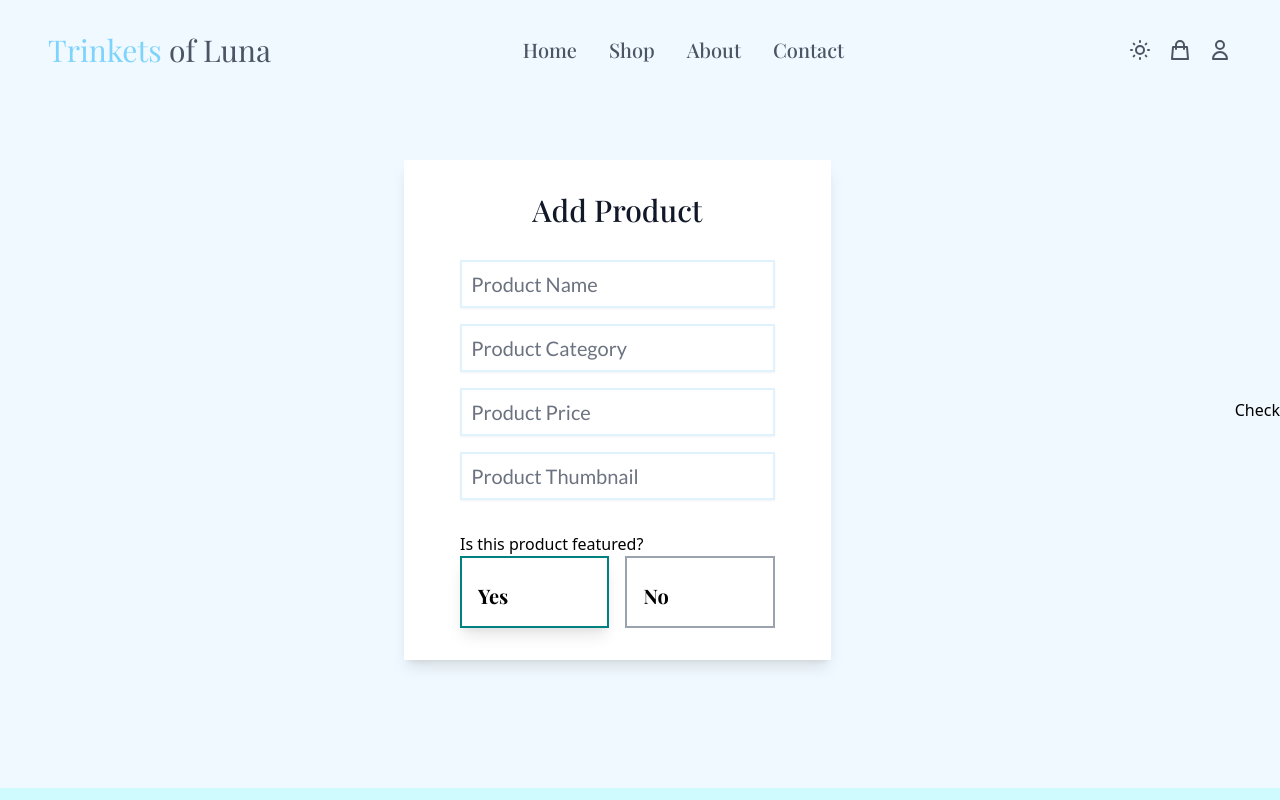
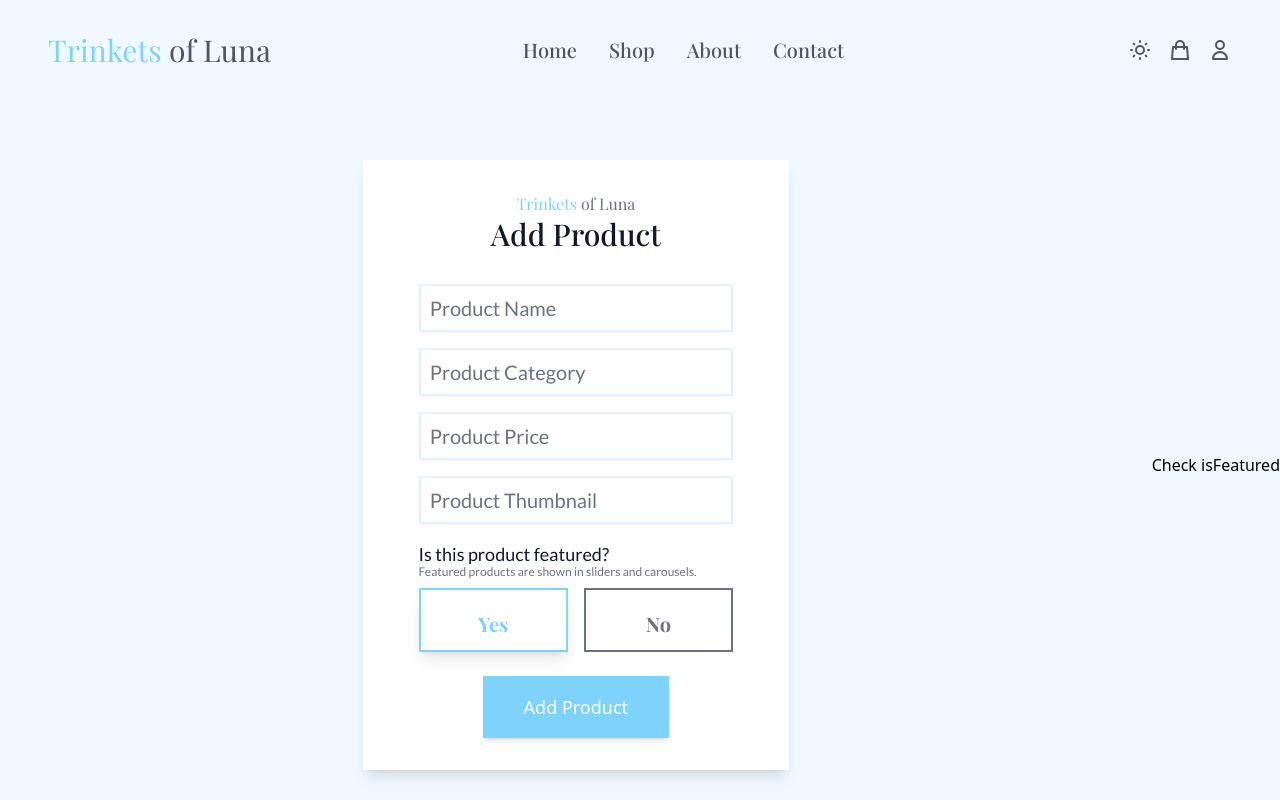
Before and after one commit to cedricquitor/trinketsofluna-ecommerce-web-app, a React (Create React App) app: page /admin/add in a window 1280 px wide. Shown: the top 800 px of the page. Built offline with nearby package versions, Linux system fonts and the light colour scheme; no server answers.

Commit message:
Finished UI of add product in admin panel

```diff
--- a/src/components/AddProduct.jsx
+++ b/src/components/AddProduct.jsx
@@ -3,6 +3,7 @@ import React, { useState, useEffect, useRef } from "react";
 const AddProduct = () => {
   const handleSubmit = async (e) => {
     console.log(e);
+    e.preventDefault();
   };
 
   const [isFeatured, setIsFeatured] = useState(true);
@@ -28,6 +29,9 @@ const AddProduct = () => {
     <section className="mt-20 flex justify-center">
       <div className="mx-auto my-auto py-8 w-5/6 md:w-2/3 xl:w-1/3 2xl:w-1/4 bg-white shadow-lg dark:bg-gray-700">
         <div className="mx-8 md:mx-16 mb-4 md:mb-8">
+          <h1 className="text-center font-playfair text-gray-500 dark:text-zinc-100">
+            <span className="text-sky-300 dark:text-sky-500">Trinkets</span> of Luna
+          </h1>
           <h1 className="mb-2 font-playfair font-medium text-gray-900 text-2xl md:text-3xl text-center dark:text-zinc-100">Add Product</h1>
         </div>
         <div className="relative px-10">
@@ -56,27 +60,31 @@ const AddProduct = () => {
                 Product Thumbnail
               </label>
             </div>
-            <div className="mt-8">
-              <p>Is this product featured?</p>
+            <div className="mt-4">
+              <div className="flex flex-col mb-2">
+                <p className="font-lato text-gray-900 text-lg -mb-1 dark:text-zinc-100">Is this product featured?</p>
+                <span className="font-lato text-xs text-gray-500 dark:text-gray-400">Featured products are shown in sliders and carousels.</span>
+              </div>
               <div className="flex">
                 <div className="pr-2 w-full">
-                  <input className="hidden" id="radio_1" type="radio" name="radio" onChange={handleRadioChange} defaultChecked />
-                  <label className="flex flex-col p-4 border-2 border-gray-400 cursor-pointer" htmlFor="radio_1">
-                    <span className="text-xl font-bold font-playfair mt-2">Yes</span>
+                  <input className="hidden input__radio" id="radio_1" type="radio" name="radio" onChange={handleRadioChange} defaultChecked />
+                  <label className="flex flex-col p-2 border-2 border-gray-500 cursor-pointer transition duration-300 hover:border-sky-200 hover:shadow-md active:border-sky-500 dark:border-gray-400 md:p-3" htmlFor="radio_1">
+                    <span className="text-xl font-bold font-playfair mt-2 mx-auto">Yes</span>
                   </label>
                 </div>
                 <div className="pl-2 w-full">
-                  <input className="hidden" id="radio_2" type="radio" name="radio" onChange={handleRadioChange} />
-                  <label className="flex flex-col p-4 border-2 border-gray-400 cursor-pointer" htmlFor="radio_2">
-                    <span className="text-xl font-bold font-playfair mt-2">No</span>
+                  <input className="hidden input__radio" id="radio_2" type="radio" name="radio" onChange={handleRadioChange} />
+                  <label className="flex flex-col p-2 border-2 border-gray-500 cursor-pointer transition duration-300 hover:border-sky-200 hover:shadow-md active:border-sky-500 dark:border-gray-400 md:p-3" htmlFor="radio_2">
+                    <span className="text-xl font-bold font-playfair mt-2 mx-auto">No</span>
                   </label>
                 </div>
               </div>
             </div>
+            <button className="btn--primary mt-6 mx-auto">Add Product</button>
           </form>
         </div>
       </div>
-      <button onClick={() => console.log(isFeatured)}>Check</button>
+      <button onClick={() => console.log(isFeatured)}>Check isFeatured</button>
     </section>
   );
 };
--- a/src/styles/styles.css
+++ b/src/styles/styles.css
@@ -103,7 +103,10 @@
 }
 /* ---------- Slider Styles End ---------- */
 
-input:checked + label {
-  border-color: teal;
-  box-shadow: 0 10px 15px -3px rgba(0, 0, 0, 0.1), 0 4px 6px -2px rgba(0, 0, 0, 0.05);
+.input__radio + label {
+  @apply text-gray-500 dark:text-gray-400;
 }
+
+.input__radio:checked + label {
+  @apply border-sky-300 shadow-lg text-sky-300 dark:border-sky-500 dark:text-sky-500;
+}
```
